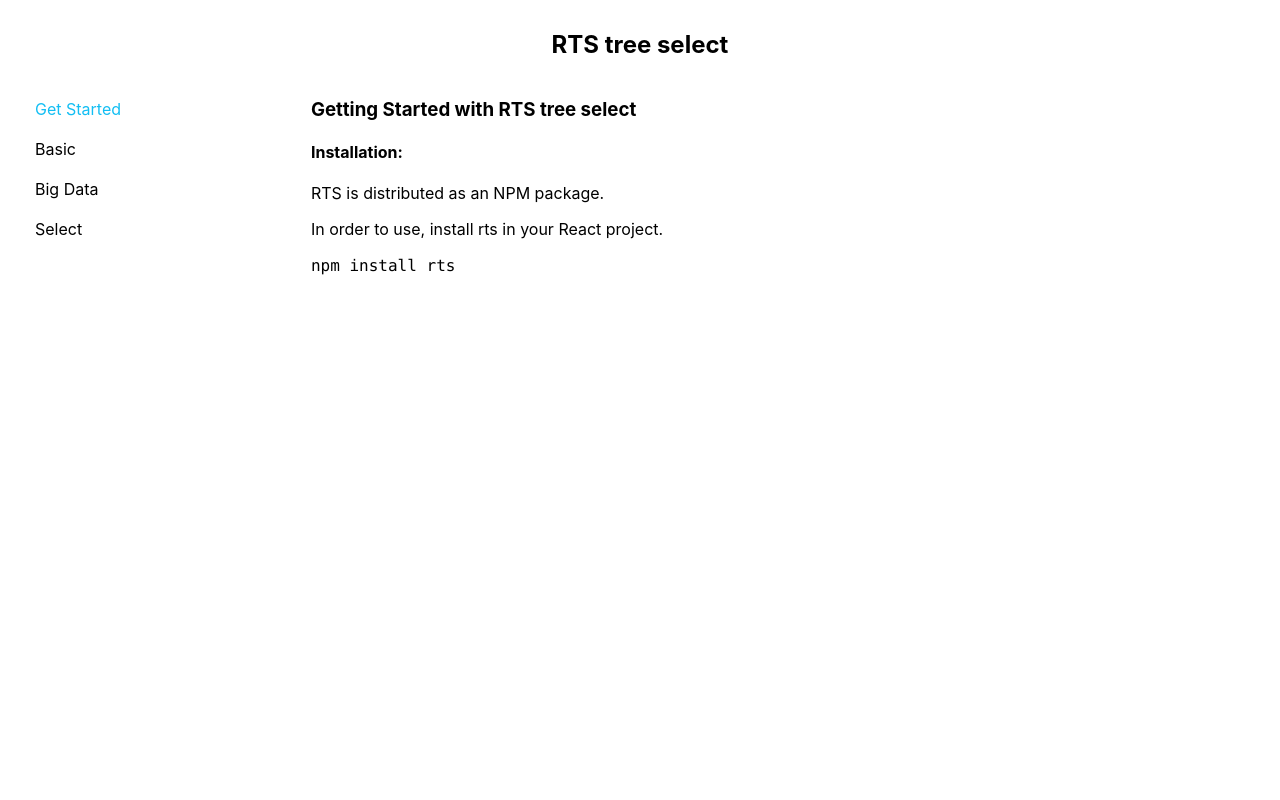
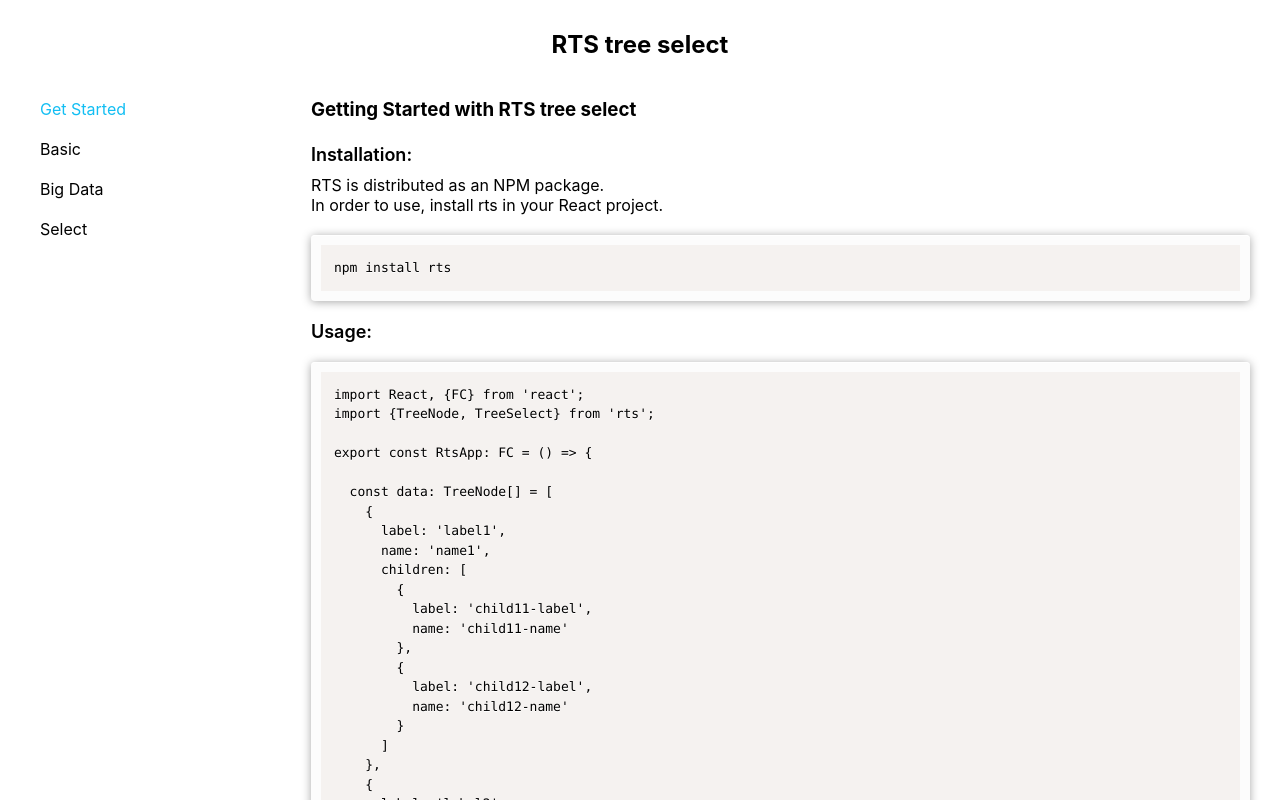
Before and after one commit to maksimkoniukhau/react-tree-multi-select, a React app in the folder website/: page / in a window 1280 px wide. Shown: the top 800 px of the page. Built offline with nearby package versions, Linux system fonts and the light colour scheme.

Commit message:
Update GetStartedPage (add code example)

```diff
--- a/website/src/App.scss
+++ b/website/src/App.scss
@@ -16,12 +16,21 @@
       .menu {
         list-style: none;
         margin: 0;
-        padding: 5px;
+        padding: 5px 0;
 
         .menu-item {
           margin: 10px 0;
           padding: 5px 0;
+          border-radius: 10px;
           cursor: pointer;
+
+          &:hover {
+            background-color: #efefef;
+          }
+
+          span {
+            padding: 0 10px;
+          }
 
           &.selected {
             color: #12bef3;
@@ -35,8 +44,32 @@
 
       .page {
 
+        .title {
+          font-size: 18px;
+          font-weight: 600;
+          padding: 5px 0;
+        }
+
+        .paragraph {
+          white-space: pre-line;
+          padding: 5px 0;
+        }
+
         .bd-select {
           margin-bottom: 15px;
+        }
+
+        .code-container {
+          padding: 10px;
+          border-radius: 4px;
+          margin: 15px 0;
+          box-shadow: 0 1px 10px #a7a7a7, inset 0 1px 0 #fff;
+          background: #fcfcfc;
+          font-size: 13px;
+
+          pre {
+            margin: 0;
+          }
         }
       }
     }
--- /dev/null
+++ b/website/src/CodeBlock.tsx
@@ -0,0 +1,19 @@
+import React, {FC} from 'react';
+import Prism from 'prismjs';
+
+export interface CodeBlockProps {
+  code: string;
+}
+
+export const CodeBlock: FC<CodeBlockProps> = ({code}) => {
+
+  const codeExampleHtml = Prism.highlight(code, Prism.languages.javascript, 'typescript');
+
+  return (
+    <div className="code-container">
+        <pre>
+          <code className="language-ts" dangerouslySetInnerHTML={{__html: codeExampleHtml}}/>
+        </pre>
+    </div>
+  );
+};
--- a/website/src/GetStartedPage.tsx
+++ b/website/src/GetStartedPage.tsx
@@ -1,14 +1,20 @@
 import React, {FC} from 'react';
+import {basicUsageCode} from './code-data';
+import {CodeBlock} from './CodeBlock';
 
 export const GetStartedPage: FC = () => {
 
   return (
     <div className="page">
       <h3>Getting Started with RTS tree select</h3>
-      <h4>Installation:</h4>
-      <p>RTS is distributed as an NPM package.</p>
-      <p>In order to use, install rts in your React project.</p>
-      <code>npm install rts</code>
+      <div className="title">Installation:</div>
+      <div className="paragraph">
+        {'RTS is distributed as an NPM package.\n'}
+        {'In order to use, install rts in your React project.'}
+      </div>
+      <CodeBlock code={'npm install rts'}/>
+      <div className="title">Usage:</div>
+      <CodeBlock code={basicUsageCode}/>
     </div>
   );
 };
--- a/website/src/Menu.tsx
+++ b/website/src/Menu.tsx
@@ -26,9 +26,12 @@ export const Menu: FC<MenuProps> = memo(({onMenuItemClick}) => {
     <ul className="menu">
       {menuItems
         .map((item: MENU_ITEM, idx: number) => (
-          <li key={idx} className={`menu-item ${menuItem === item ? ' selected' : ''}`}
-              onClick={handleMenuItemClick(item)}>
-            {item}
+          <li
+            key={idx}
+            className={`menu-item ${menuItem === item ? ' selected' : ''}`}
+            onClick={handleMenuItemClick(item)}
+          >
+            <span>{item}</span>
           </li>
         ))}
     </ul>
--- a/website/src/SelectPage.tsx
+++ b/website/src/SelectPage.tsx
@@ -24,6 +24,7 @@ export const SelectPage: FC = memo(() => {
           ]}
           id="rts-multi-select"
           withSelectAll
+          withClearAll
         />
       </div>
     </div>
--- /dev/null
+++ b/website/src/code-data.ts
@@ -0,0 +1,62 @@
+export const basicUsageCode = `import React, {FC} from 'react';
+import {TreeNode, TreeSelect} from 'rts';
+
+export const RtsApp: FC = () => {
+
+  const data: TreeNode[] = [
+    {
+      label: 'label1',
+      name: 'name1',
+      children: [
+        {
+          label: 'child11-label',
+          name: 'child11-name'
+        },
+        {
+          label: 'child12-label',
+          name: 'child12-name'
+        }
+      ]
+    },
+    {
+      label: 'label2',
+      name: 'name2',
+      children: [
+        {
+          label: 'child21-label',
+          name: 'child21-name'
+        },
+        {
+          label: 'child22-label',
+          name: 'child22-name'
+        }
+      ]
+    },
+    {
+      label: 'label3',
+      name: 'name3'
+    }
+  ];
+
+  const handleNodeChange = (node: TreeNode, selectedNodes: TreeNode[]) => {
+    console.log('node', node);
+    console.log('selectedNodes', selectedNodes);
+  };
+
+  const handleNodeToggle = (node: TreeNode, expandedNodes: TreeNode[]) => {
+    console.log('node', node);
+    console.log('expandedNodes', expandedNodes);
+  };
+
+  return (
+    <TreeSelect
+      id="my-id"
+      className="custom-class"
+      data={data}
+      withSelectAll
+      withClearAll
+      onNodeChange={handleNodeChange}
+      onNodeToggle={handleNodeToggle}
+    />
+  );
+});`;
```
Also changed, not shown: website/src/logo.svg (deleted).
